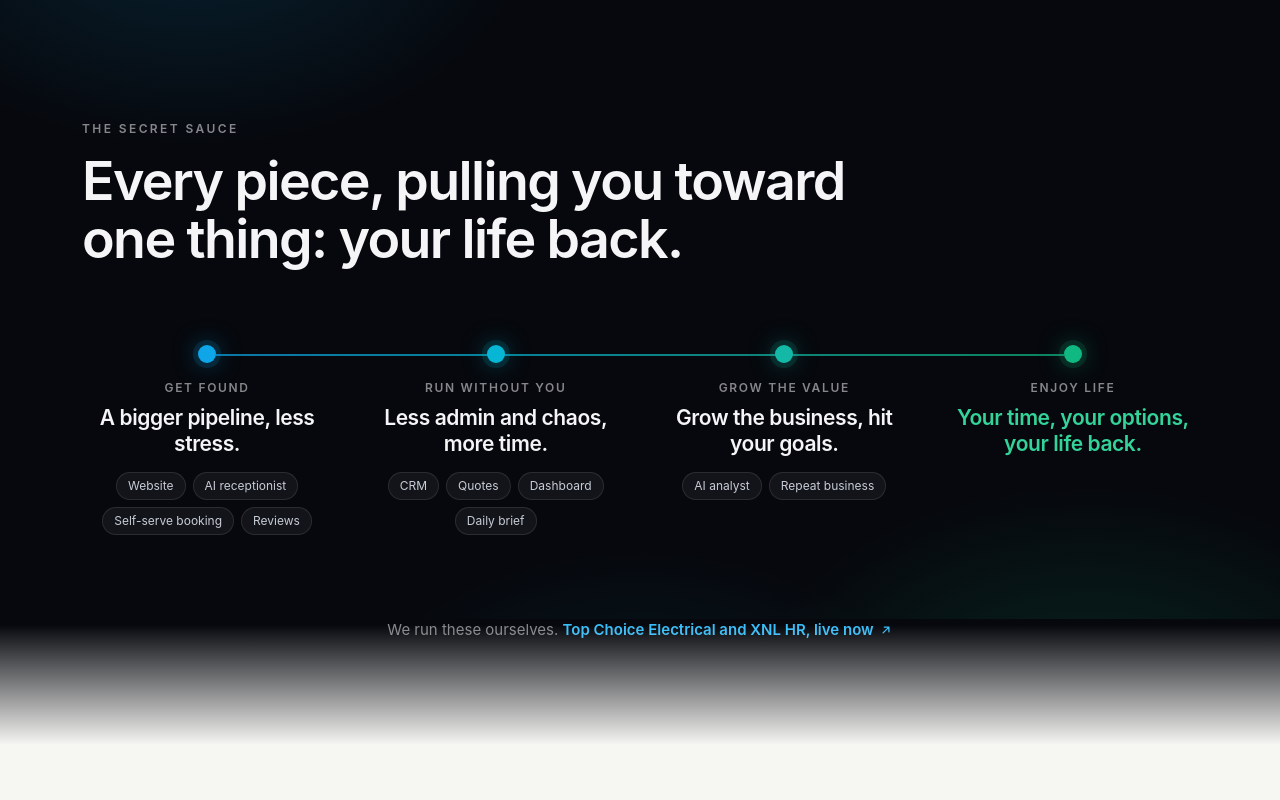
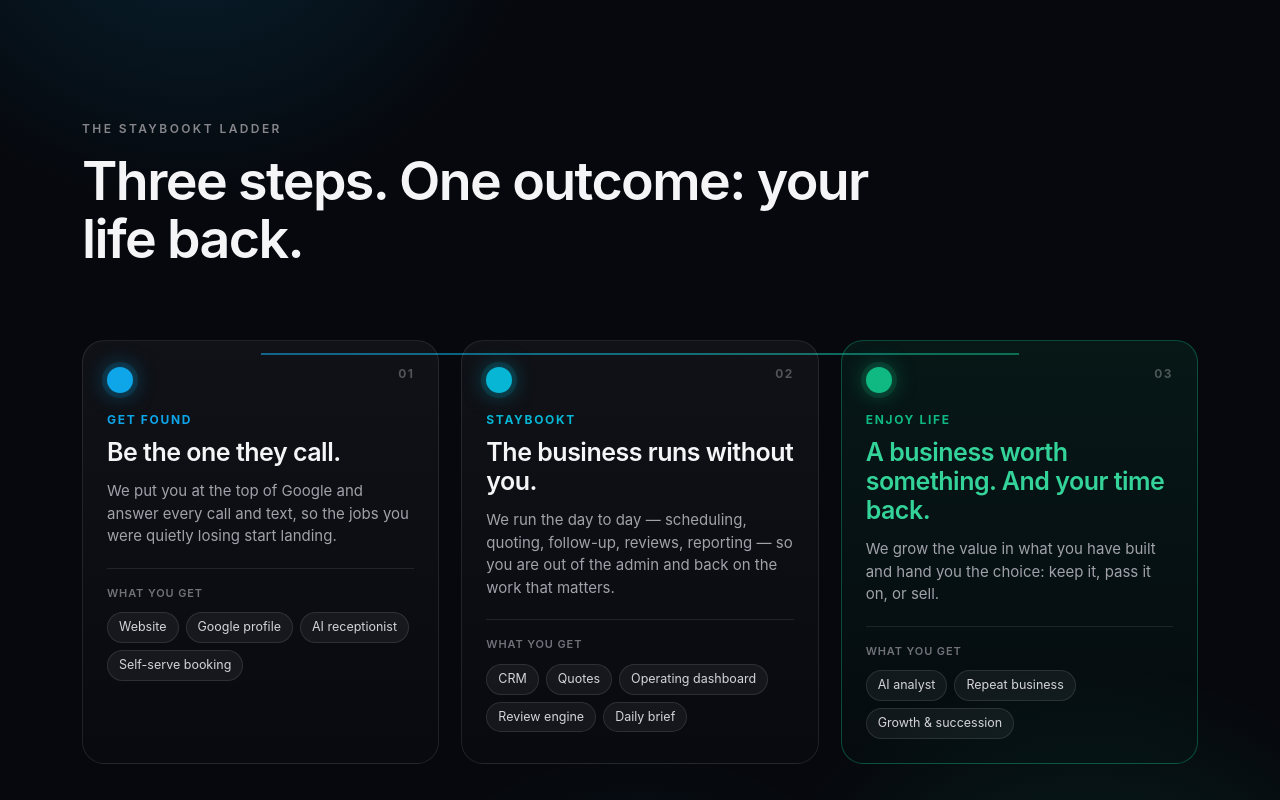
Before and after one commit to staybookt/staybookt-investor, a Next.js app: page / in a window 1280 px wide. Shown: the part 4520-5320 px from the top of the page. Built offline with nearby package versions, Linux system fonts and the light colour scheme; no server answers.

Commit message:
Secret Sauce -> three-principle stage cards (Get Found / StayBookt / Enjoy Life): outcome + how we deliver + what you get

```diff
--- a/components/v4/JourneyMap.tsx
+++ b/components/v4/JourneyMap.tsx
@@ -1,40 +1,96 @@
 import Reveal from '@/components/v4/Reveal';
 
-/* Hybrid centerpiece: the customer journey fused with the Secret Sauce tie.
- * Each phase shows the tools that power it and the life payoff they unlock,
- * ending at Enjoy Life. Accents live in the Bookt cyan-teal-green-blue range. */
-type Phase = { phase: string; payoff: string; tools: string[]; color: string; dest?: boolean };
+/* The three StayBookt principles = the ladder = the customer's arc.
+ * Each stage leads with the OUTCOME (what it means for them), then how we
+ * add the value, then what they get. Tools are proof, shown last.
+ * CX-first: designed around the customer's journey, not our feature list. */
+type Stage = {
+  num: string;
+  name: string;
+  outcome: string;
+  value: string;
+  deliver: string[];
+  color: string;
+  dest?: boolean;
+};
 
-const PHASES: Phase[] = [
-  { phase: 'Get found', payoff: 'A bigger pipeline, less stress.', tools: ['Website', 'AI receptionist', 'Self-serve booking', 'Reviews'], color: '#0ea5e9' },
-  { phase: 'Run without you', payoff: 'Less admin and chaos, more time.', tools: ['CRM', 'Quotes', 'Dashboard', 'Daily brief'], color: '#06b6d4' },
-  { phase: 'Grow the value', payoff: 'Grow the business, hit your goals.', tools: ['AI analyst', 'Repeat business'], color: '#14b8a6' },
-  { phase: 'Enjoy life', payoff: 'Your time, your options, your life back.', tools: [], color: '#10b981', dest: true },
+const STAGES: Stage[] = [
+  {
+    num: '01',
+    name: 'Get Found',
+    outcome: 'Be the one they call.',
+    value: 'We put you at the top of Google and answer every call and text, so the jobs you were quietly losing start landing.',
+    deliver: ['Website', 'Google profile', 'AI receptionist', 'Self-serve booking'],
+    color: '#0ea5e9',
+  },
+  {
+    num: '02',
+    name: 'StayBookt',
+    outcome: 'The business runs without you.',
+    value: 'We run the day to day — scheduling, quoting, follow-up, reviews, reporting — so you are out of the admin and back on the work that matters.',
+    deliver: ['CRM', 'Quotes', 'Operating dashboard', 'Review engine', 'Daily brief'],
+    color: '#06b6d4',
+  },
+  {
+    num: '03',
+    name: 'Enjoy Life',
+    outcome: 'A business worth something. And your time back.',
+    value: 'We grow the value in what you have built and hand you the choice: keep it, pass it on, or sell.',
+    deliver: ['AI analyst', 'Repeat business', 'Growth & succession'],
+    color: '#10b981',
+    dest: true,
+  },
 ];
+
+const CSS = `
+.jl-grid{display:grid;grid-template-columns:repeat(3,1fr);gap:22px;margin-top:clamp(46px,6vw,72px);position:relative;}
+.jl-grid::before{content:'';position:absolute;top:13px;left:16%;right:16%;height:2px;background:linear-gradient(90deg,#0ea5e9,#06b6d4 45%,#14b8a6 72%,#10b981);opacity:.55;}
+.jl-card{position:relative;background:linear-gradient(180deg,rgba(255,255,255,.045),rgba(255,255,255,.012));border:1px solid rgba(255,255,255,.09);border-radius:22px;padding:26px 24px 24px;display:flex;flex-direction:column;text-align:left;}
+.jl-card.dest{border-color:rgba(16,185,129,.36);background:linear-gradient(180deg,rgba(16,185,129,.09),rgba(16,185,129,.02));}
+.jl-dot{width:26px;height:26px;border-radius:50%;position:relative;z-index:1;display:block;}
+.jl-num{position:absolute;top:24px;right:24px;font-size:12px;font-weight:700;letter-spacing:.12em;color:rgba(255,255,255,.28);}
+.jl-stage{display:block;margin-top:18px;font-size:12px;font-weight:700;letter-spacing:.14em;text-transform:uppercase;}
+.jl-outcome{display:block;margin-top:9px;font-size:clamp(20px,2vw,25px);font-weight:600;letter-spacing:-.02em;line-height:1.16;color:#f5f5f7;}
+.jl-card.dest .jl-outcome{color:#34d399;}
+.jl-value{display:block;margin-top:13px;font-size:15px;line-height:1.5;color:#a1a1aa;}
+.jl-deliver{margin-top:20px;padding-top:16px;border-top:1px solid rgba(255,255,255,.09);}
+.jl-deliver .dl{display:block;font-size:11px;font-weight:600;letter-spacing:.08em;text-transform:uppercase;color:#71717a;margin-bottom:11px;}
+.jl-pills{display:flex;flex-wrap:wrap;gap:7px;}
+.jl-pill{font-size:12.5px;color:#d4d4d8;background:rgba(255,255,255,.05);border:1px solid rgba(255,255,255,.1);border-radius:999px;padding:5px 11px;}
+@media(max-width:820px){.jl-grid{grid-template-columns:1fr;gap:16px;}.jl-grid::before{display:none;}}
+`;
 
 export default function JourneyMap() {
   return (
     <section className="jmap">
+      <style>{CSS}</style>
       <div className="wrap">
         <Reveal className="eyebrow" as="div">
-          <span style={{ color: '#86868b' }}>The secret sauce</span>
+          <span style={{ color: '#86868b' }}>The StayBookt ladder</span>
         </Reveal>
         <Reveal>
-          <h2>Every piece, pulling you toward one thing: your life back.</h2>
+          <h2>Three steps. One outcome: your life back.</h2>
         </Reveal>
-        <div className="jmap-track">
-          {PHASES.map((p, i) => (
-            <Reveal key={p.phase} className={`jmap-stop${p.dest ? ' dest' : ''}`} delay={i === 0 ? undefined : ((i > 3 ? 3 : i) as 1 | 2 | 3)}>
-              <span className="jmap-dot" style={{ background: p.color, boxShadow: `0 0 0 5px ${p.color}22, 0 0 24px ${p.color}88` }} />
-              <span className="jmap-phase">{p.phase}</span>
-              <span className="jmap-payoff">{p.payoff}</span>
-              {p.tools.length > 0 && (
-                <span className="jmap-tools">
-                  {p.tools.map((t) => (
-                    <span key={t} className="jmap-tool">{t}</span>
+        <div className="jl-grid">
+          {STAGES.map((s, i) => (
+            <Reveal
+              key={s.name}
+              className={`jl-card${s.dest ? ' dest' : ''}`}
+              delay={i === 0 ? undefined : ((i > 3 ? 3 : i) as 1 | 2 | 3)}
+            >
+              <span className="jl-dot" style={{ background: s.color, boxShadow: `0 0 0 5px ${s.color}22, 0 0 22px ${s.color}88` }} />
+              <span className="jl-num">{s.num}</span>
+              <span className="jl-stage" style={{ color: s.color }}>{s.name}</span>
+              <span className="jl-outcome">{s.outcome}</span>
+              <span className="jl-value">{s.value}</span>
+              <div className="jl-deliver">
+                <span className="dl">What you get</span>
+                <div className="jl-pills">
+                  {s.deliver.map((d) => (
+                    <span key={d} className="jl-pill">{d}</span>
                   ))}
-                </span>
-              )}
+                </div>
+              </div>
             </Reveal>
           ))}
         </div>
```
